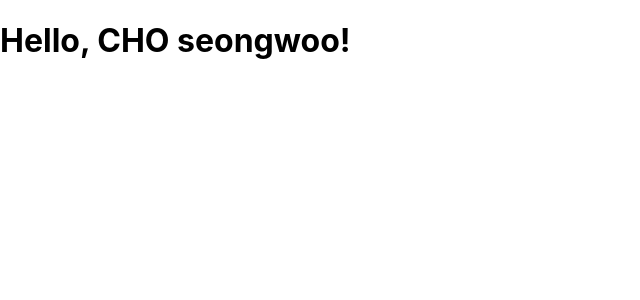
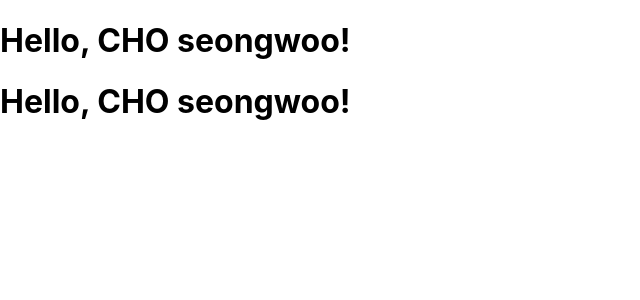
Before and after one commit to ABizCho/react_lab, a React (Create React App) app: page / in a window 1280 px wide. Shown: the top 300 px of the page, without its empty margins (0-640 px from the left). Built offline with nearby package versions, Linux system fonts and the light colour scheme.

Commit message:
App에 복수로 넣기

```diff
--- a/src/App.js
+++ b/src/App.js
@@ -3,7 +3,10 @@ import {hello} from "./component/hello";
 
 function App() {
   return (
-    hello
+    <div>
+      {hello}
+      {hello}
+    </div>
   )
 }
 
--- a/src/component/hello.js
+++ b/src/component/hello.js
@@ -1,2 +1,3 @@
 import { formatName } from "./formatName"
-export const hello = <h1>Hello, {formatName}!</h1>
+
+export const hello = (() => <h1>Hello, {formatName}!</h1>)()
```
